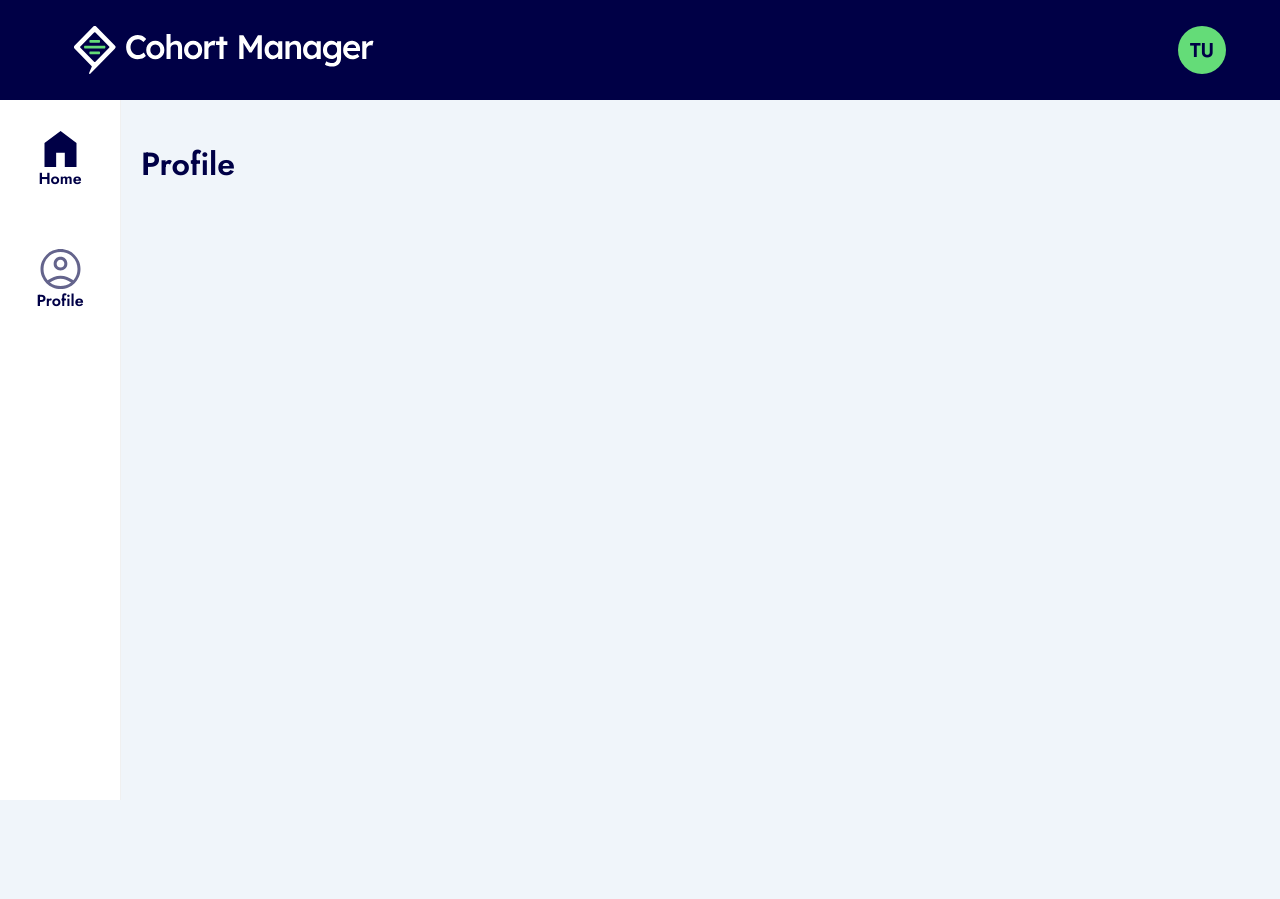
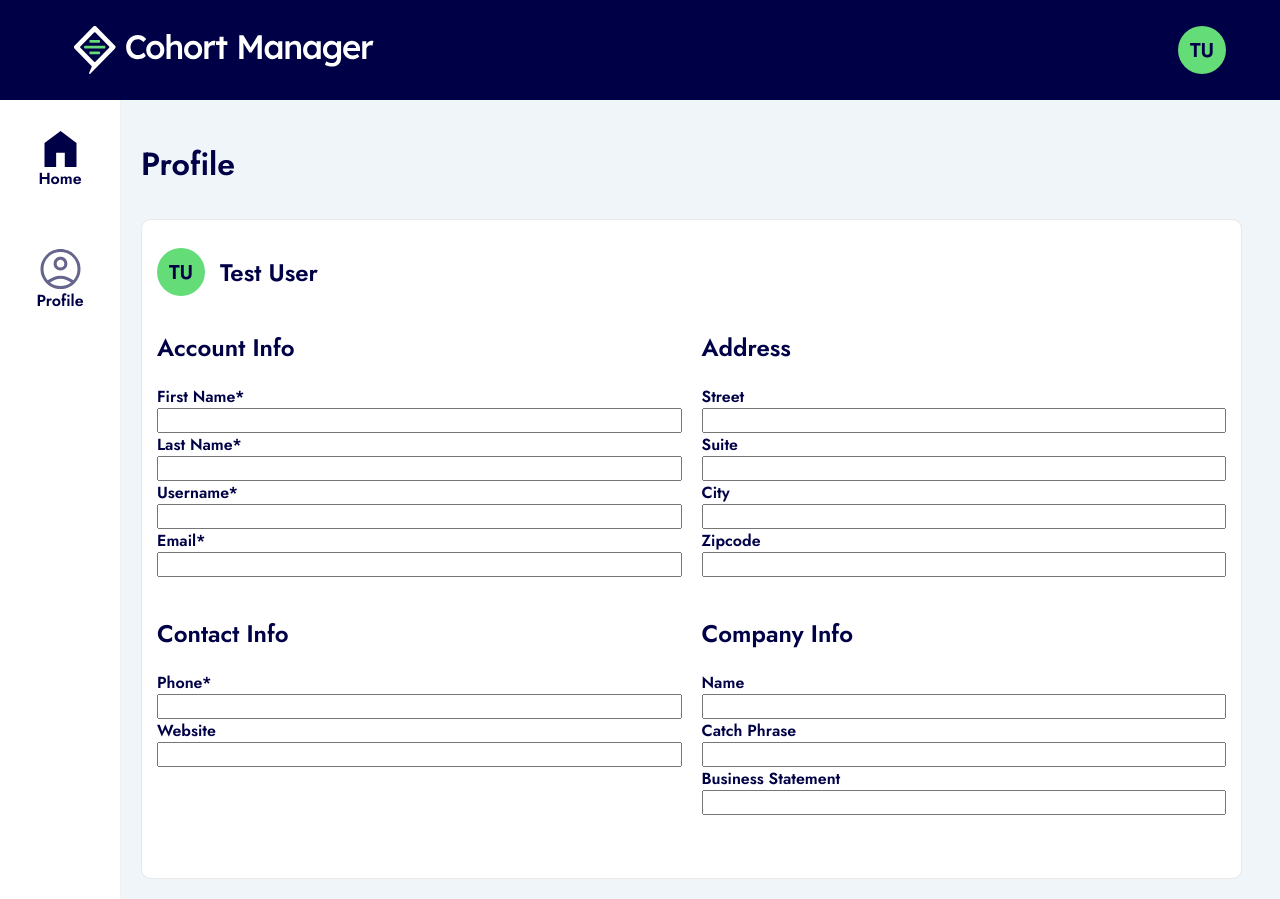
Before and after one commit to boolean-uk/react-cohort-dashboard-challenge, a React (Vite) app: page /profile/1 in a window 1280 px wide. Before the commit the page ends 800 px from the top, so only its background shows below. Built offline with nearby package versions, Linux system fonts and the light colour scheme.

Commit message:
Implement parts of Profile page

```diff
--- /dev/null
+++ b/src/components/Profile/ProfileFormInput.jsx
@@ -0,0 +1,9 @@
+export default function ProfileFormInput({ name, required = false }) {
+  const result = name.replace(/\s/g, "");
+  return (
+    <>
+      <label htmlFor={result}>{`${required ? name + "*" : name}`}</label>
+      <input name={result} />
+    </>
+  );
+}
--- a/src/routes/Profile.jsx
+++ b/src/routes/Profile.jsx
@@ -1,9 +1,46 @@
 import "@styles/Content.css";
+import "@styles/Post.css";
+import "@styles/Profile.css";
+import ProfileCircle from "@components/ProfileCircle";
+import ProfileFormInput from "@components/Profile/ProfileFormInput";
 
 export default function Profile() {
   return (
     <div className="content">
       <h1>Profile</h1>
+      <div className="card">
+        <div className="user-info">
+          <ProfileCircle fullname="Test User" color="var(--secondary)" />
+          <h2>Test User</h2>
+        </div>
+        <form className="user-info-form">
+          <section className="info-section">
+            <h1>Account Info</h1>
+            <ProfileFormInput name="First Name" required />
+            <ProfileFormInput name="Last Name" required />
+            <ProfileFormInput name="Username" required />
+            <ProfileFormInput name="Email" required />
+          </section>
+          <section className="info-section">
+            <h1>Address</h1>
+            <ProfileFormInput name="Street" />
+            <ProfileFormInput name="Suite" />
+            <ProfileFormInput name="City" />
+            <ProfileFormInput name="Zipcode" />
+          </section>
+          <section className="info-section">
+            <h1>Contact Info</h1>
+            <ProfileFormInput name="Phone" required />
+            <ProfileFormInput name="Website" />
+          </section>
+          <section className="info-section">
+            <h1>Company Info</h1>
+            <ProfileFormInput name="Name" />
+            <ProfileFormInput name="Catch Phrase" />
+            <ProfileFormInput name="Business Statement" />
+          </section>
+        </form>
+      </div>
     </div>
   );
 }
--- /dev/null
+++ b/src/styles/Profile.css
@@ -0,0 +1,17 @@
+.user-info {
+  display: flex;
+  flex-direction: row;
+  align-items: center;
+}
+
+.user-info-form {
+  display: grid;
+  gap: 20px;
+  grid-template-columns: 1fr 1fr;
+  grid-template-rows: 1fr 1fr;
+}
+
+.user-info-form .info-section {
+  display: flex;
+  flex-direction: column;
+}
```
